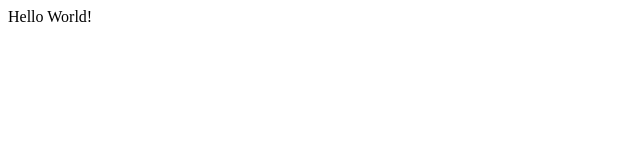
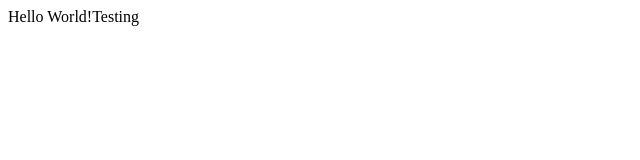
Before and after one commit to mjcarterdev/KeepTime, a React (Vite) app: page / in a window 1280 px wide. Shown: the top 160 px of the page, without its empty margins (0-640 px from the left). Built offline with nearby package versions, Linux system fonts and the light colour scheme.

Commit message:
create development branch

```diff
--- a/src/App.jsx
+++ b/src/App.jsx
@@ -1,10 +1,5 @@
+const App = () => {
+  return <div>Hello World!Testing</div>;
+};
 
-const App = () => {
-  return (
-    <div>
-      Hello World!
-    </div>
-  )
-}
-
-export default App
+export default App;
```
